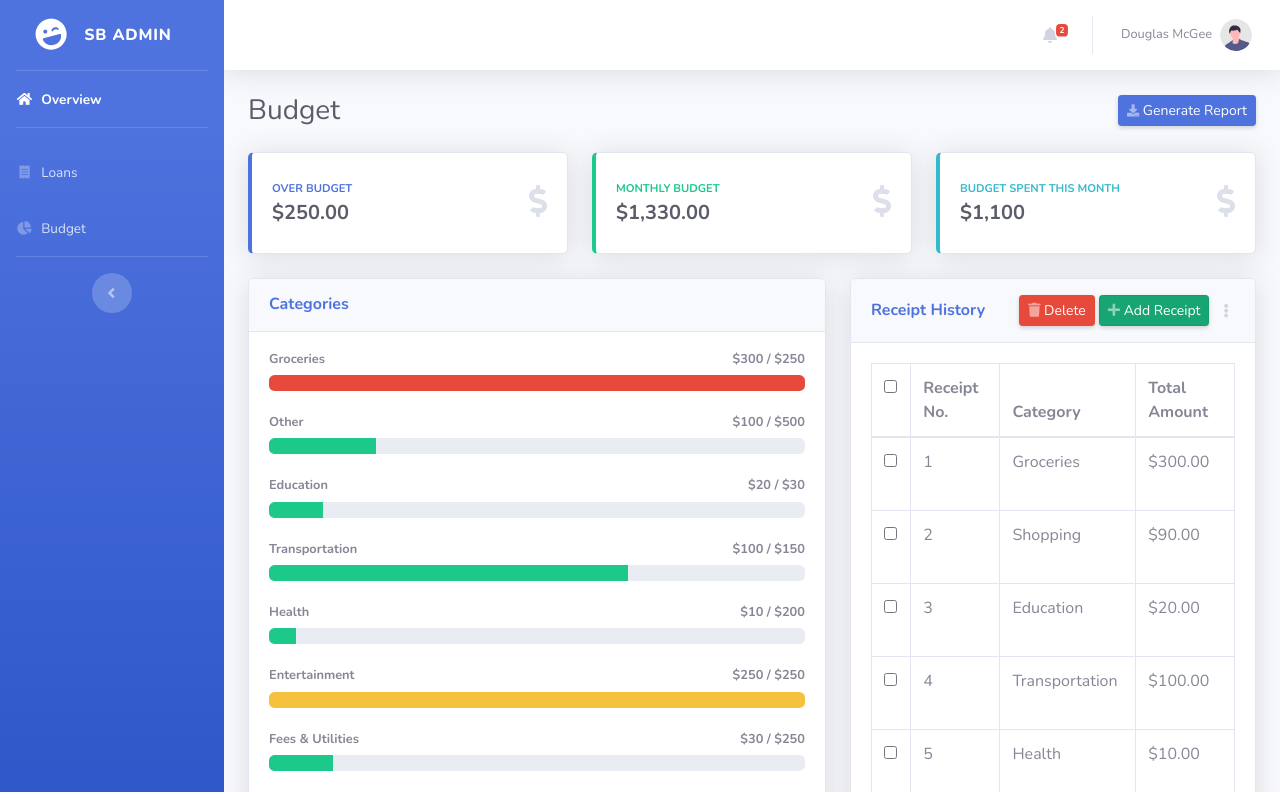
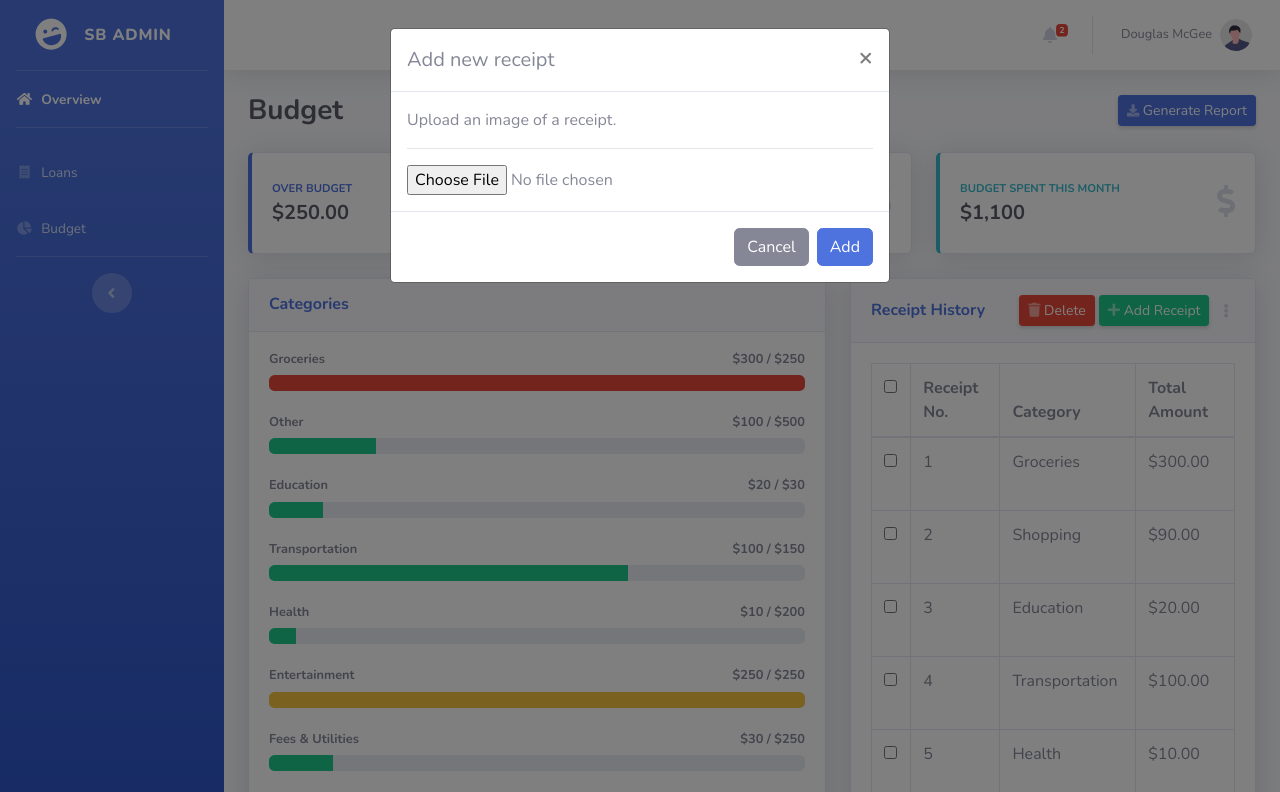
Before and after one commit to karl-zhu9981/HackWestern, a website with bundled scripts: page budget.html in a window 1280 px wide. Both pictures are taken after a click on the link "Add Receipt". Shown: the top 792 px of the page. Built offline with nearby package versions, Linux system fonts and the light colour scheme.

Commit message:
add modals

```diff
--- a/budget.html
+++ b/budget.html
@@ -179,7 +179,7 @@
 
                     <!-- Page Heading -->
                     <div class="d-sm-flex align-items-center justify-content-between mb-4">
-                        <h1 class="h3 mb-0 text-gray-800">Budget</h1>
+                        <h1 class="h3 mb-0 text-gray-800"><b>Budget</b></h1>
                         <a href="#" class="d-none d-sm-inline-block btn btn-sm btn-primary shadow-sm"><i
                                 class="fas fa-download fa-sm text-white-50"></i> Generate Report</a>
                     </div>
@@ -320,7 +320,7 @@
                                     </span>
                                     <span class="text">Delete</span>
                                 </a>
-                                <a href="#" class="d-none d-sm-inline-block btn btn-sm btn-success shadow-sm">
+                                <a href="#" data-toggle="modal" data-target="#addReceiptModal" class="d-none d-sm-inline-block btn btn-sm btn-success shadow-sm">
                                     <span class="icon text-white-50">
                                         <i class="fas fa-plus"></i>
                                     </span>
@@ -478,6 +478,32 @@
         </div>
     </div>
 
+    <!-- Add Receipt Modal-->
+    <div class="modal fade" id="addReceiptModal" tabindex="-1" role="dialog" aria-labelledby="addReceiptLabel"
+        aria-hidden="true">
+        <div class="modal-dialog" role="document">
+            <div class="modal-content">
+                <div class="modal-header">
+                    <h5 class="modal-title" id="addReceiptLabel">Add new receipt</h5>
+                    <button class="close" type="button" data-dismiss="modal" aria-label="Close">
+                        <span aria-hidden="true">×</span>
+                    </button>
+                </div>
+                <div class="modal-body">
+                    <p>Upload an image of a receipt.</p>
+                    <hr>
+                    <form class="receipt">
+                        <input type="file" id="myFile" name="filename">
+                    </form>
+                </div>
+                <div class="modal-footer">
+                    <button class="btn btn-secondary" type="button" data-dismiss="modal">Cancel</button>
+                    <a class="btn btn-primary" id="addReceiptButton" href="budget.html">Add</a>
+                </div>
+            </div>
+        </div>
+    </div>
+
     <!-- Bootstrap core JavaScript-->
     <script src="vendor/jquery/jquery.min.js"></script>
     <script src="vendor/bootstrap/js/bootstrap.bundle.min.js"></script>
```
Also changed, not shown: loans.html (+12 -3 lines), css/sb-admin-2.css, css/sb-admin-2.min.css.
